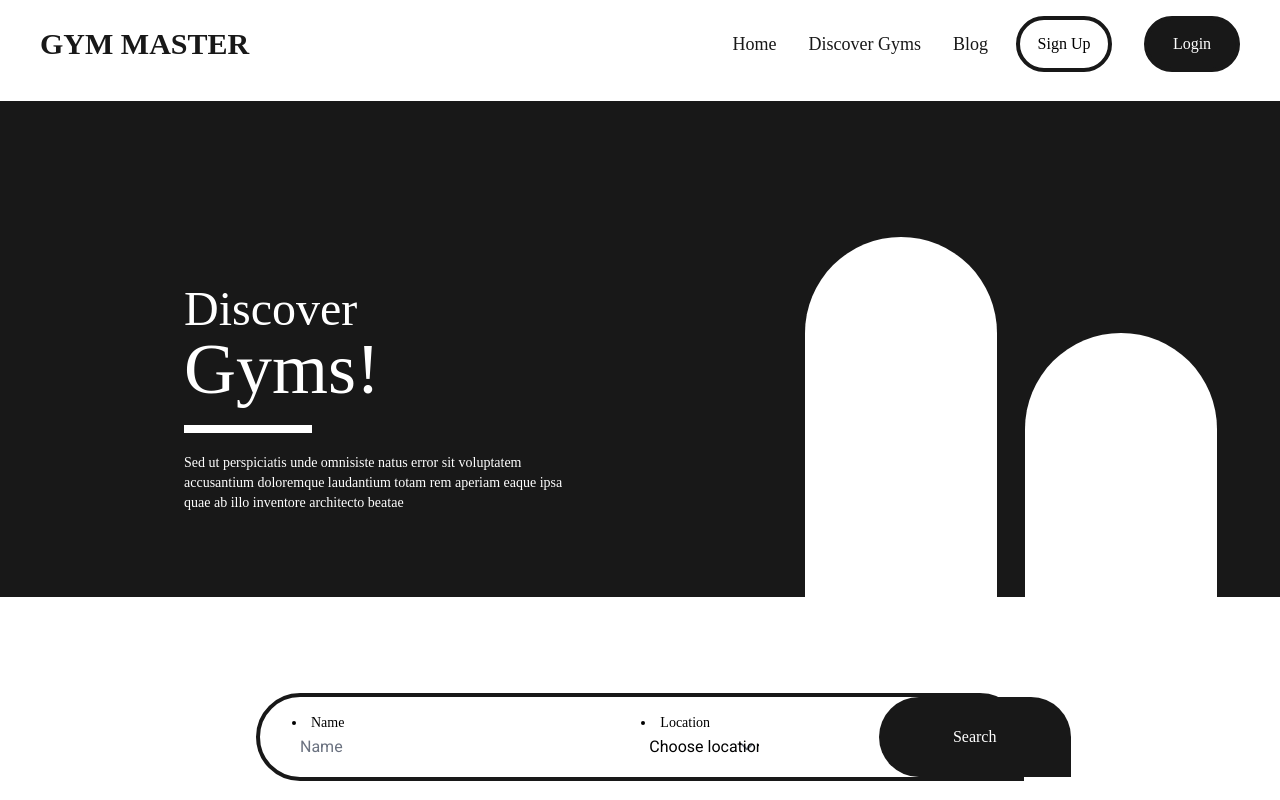
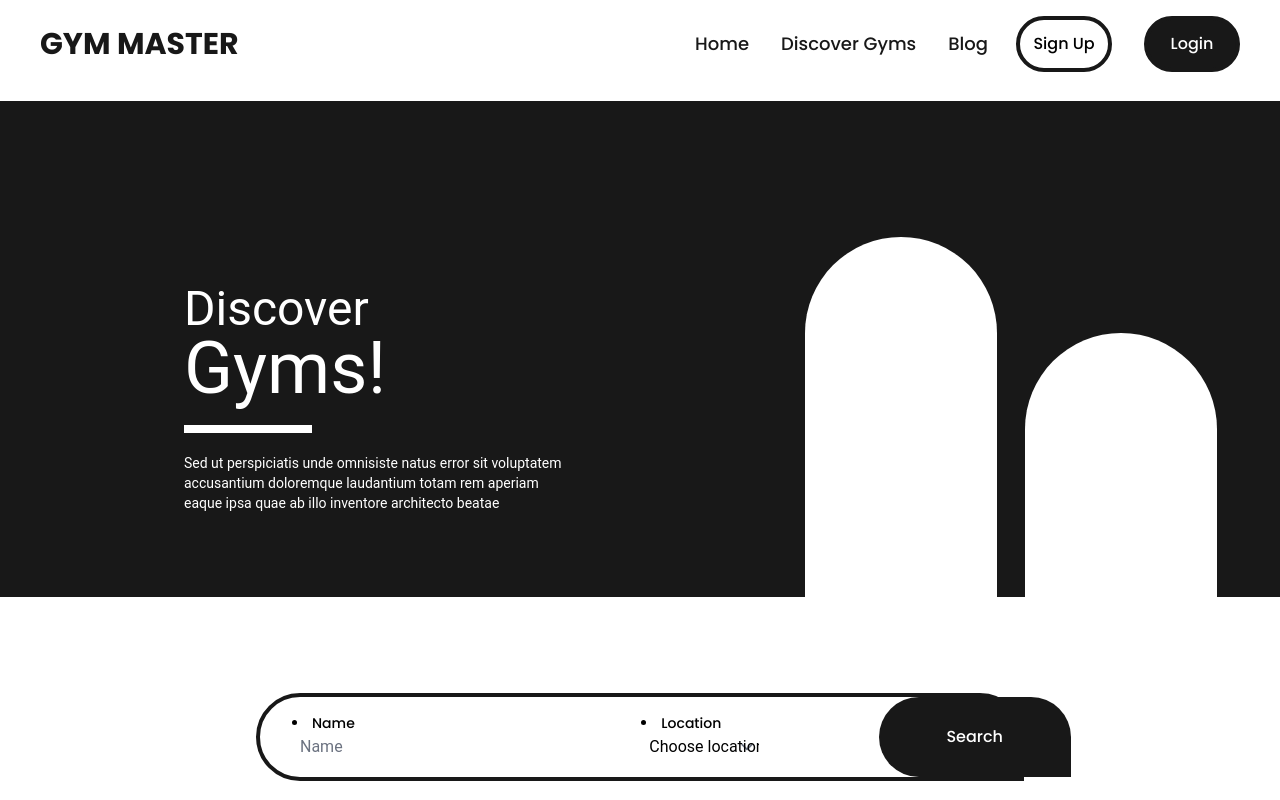
Before and after one commit to Elouaeramine/Gym-Master-ClientSide, an Angular app: page /discovergyms in a window 1280 px wide. Shown: the top 800 px of the page. Built offline with nearby package versions, Linux system fonts and the light colour scheme; what @tailwindcss/typography, ng-validate-equal would draw is missing.

Commit message:
el font fdhiha

```diff
--- a/angular.json
+++ b/angular.json
@@ -1,5 +1,8 @@
 {
   "$schema": "./node_modules/@angular/cli/lib/config/schema.json",
+  "cli": {
+    "analytics": false
+  },
   "version": 1,
   "newProjectRoot": "projects",
   "projects": {
--- a/src/app/shared/header/dicover-gyms-header/dicover-gyms-header.component.html
+++ b/src/app/shared/header/dicover-gyms-header/dicover-gyms-header.component.html
@@ -1,5 +1,5 @@
 <div class="grid grid-rows-3 gap-5 block box-content h-96 p-14 bg-cod-gray-500 self-center">
-    <div class=" row-span-4 font-poppins text-white lg:m-32 md:m-0 sm:m-0">
+    <div class=" row-span-4 font-[poppins] text-white lg:m-32 md:m-0 sm:m-0">
            <div class="text-5xl">Discover</div>
            <div class="text-7xl">Gyms!</div> <br>
            <hr class="border-4 w-32"> <br>
--- a/src/index.html
+++ b/src/index.html
@@ -7,7 +7,7 @@
   <meta name="viewport" content="width=device-width, initial-scale=1">
   <link rel="icon" type="image/x-icon" href="favicon.ico">
   <link rel="preconnect" href="https://fonts.gstatic.com">
-  <link href="https://fonts.googleapis.com/css2?family=Roboto:wght@300;400;500&display=swap" rel="stylesheet">
+  <link href="https://fonts.googleapis.com/css2?family=Poppins:wght@300;500;700&display=swap" rel="stylesheet">
   <link href="https://fonts.googleapis.com/icon?family=Material+Icons" rel="stylesheet">
 </head>
 <body class="mat-typography">
--- a/src/styles.scss
+++ b/src/styles.scss
@@ -4,4 +4,4 @@
 @import 'tailwindcss/utilities';
 
 html, body { height: 100%; }
-body { margin: 0; font-family: Roboto, "Helvetica Neue", sans-serif; }
+body { margin: 0; font-family: "poppins", sans-serif; }
```
